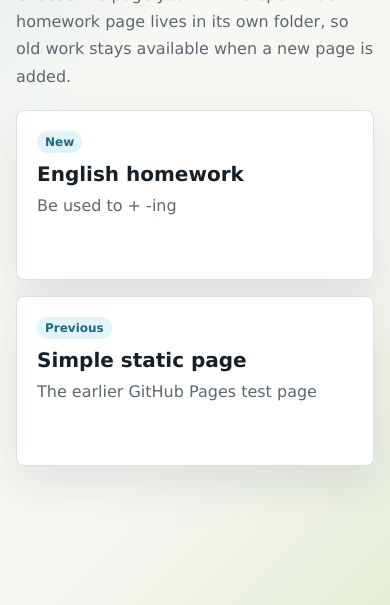
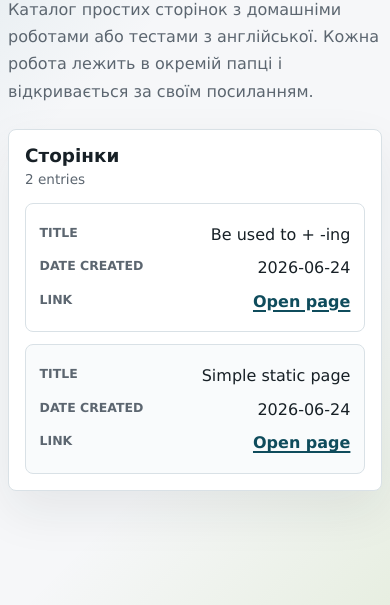
Before and after one commit to MishaMyro/HW, a plain HTML site: page index.html in a window 390 px wide. Shown: the part 239-844 px from the top of the page. Drawn offline with Linux system fonts and the light colour scheme.

Commit message:
Create a homework pages catalog
Make the repository root a GitHub Pages catalog with a table of homework/test pages, creation dates, and links to each page folder.

Constraint: project must stay static and work from the GitHub Pages repository root
Rejected: keeping the card-only landing page | it does not show the requested title/date/link table
Confidence: high
Scope-risk: narrow
Directive: add each future homework or test as its own folder and register it in the root table
Tested: checked root table contains both existing page links; checked expected files exist
Not-tested: visual browser screenshot

```diff
--- a/index.html
+++ b/index.html
@@ -1,35 +1,64 @@
 <!doctype html>
-<html lang="en">
+<html lang="uk">
   <head>
     <meta charset="utf-8" />
     <meta name="viewport" content="width=device-width, initial-scale=1" />
-    <meta name="description" content="Homework pages published with GitHub Pages." />
-    <title>Homework Pages</title>
+    <meta
+      name="description"
+      content="Каталог сторінок з домашніми роботами та тестами з англійської."
+    />
+    <title>English Homework Pages</title>
     <link rel="stylesheet" href="style.css" />
   </head>
   <body>
     <main class="page">
-      <section class="intro">
+      <header class="intro">
         <p class="eyebrow">GitHub Pages</p>
-        <h1>Homework pages</h1>
+        <h1>English homework and tests</h1>
         <p class="lead">
-          Choose the page you want to open. Each homework page lives in its own
-          folder, so old work stays available when a new page is added.
+          Каталог простих сторінок з домашніми роботами або тестами з
+          англійської. Кожна робота лежить в окремій папці і відкривається за
+          своїм посиланням.
         </p>
-      </section>
+      </header>
 
-      <section class="links" aria-label="Published pages">
-        <a class="link-card" href="english-homework/">
-          <span class="label">New</span>
-          <strong>English homework</strong>
-          <span>Be used to + -ing</span>
-        </a>
+      <section class="table-section" aria-labelledby="pages-title">
+        <div class="section-heading">
+          <h2 id="pages-title">Сторінки</h2>
+          <span class="counter">2 entries</span>
+        </div>
 
-        <a class="link-card" href="simple-static/">
-          <span class="label">Previous</span>
-          <strong>Simple static page</strong>
-          <span>The earlier GitHub Pages test page</span>
-        </a>
+        <div class="table-wrap">
+          <table>
+            <thead>
+              <tr>
+                <th scope="col">Title</th>
+                <th scope="col">Date created</th>
+                <th scope="col">Link</th>
+              </tr>
+            </thead>
+            <tbody>
+              <tr>
+                <td data-label="Title">Be used to + -ing</td>
+                <td data-label="Date created">
+                  <time datetime="2026-06-24">2026-06-24</time>
+                </td>
+                <td data-label="Link">
+                  <a href="english-homework/">Open page</a>
+                </td>
+              </tr>
+              <tr>
+                <td data-label="Title">Simple static page</td>
+                <td data-label="Date created">
+                  <time datetime="2026-06-24">2026-06-24</time>
+                </td>
+                <td data-label="Link">
+                  <a href="simple-static/">Open page</a>
+                </td>
+              </tr>
+            </tbody>
+          </table>
+        </div>
       </section>
     </main>
   </body>
--- a/style.css
+++ b/style.css
@@ -1,13 +1,14 @@
 :root {
   color-scheme: light;
-  --bg: #f7f8f4;
+  --bg: #f6f7f9;
   --ink: #172026;
-  --muted: #5d6870;
+  --muted: #5c6670;
   --panel: #ffffff;
   --accent: #176b87;
-  --accent-soft: #e4f3f7;
-  --border: #d9e1e4;
-  --shadow: 0 18px 45px rgba(23, 32, 38, 0.1);
+  --accent-strong: #0f4c5c;
+  --line: #d9e1e6;
+  --row: #f9fbfc;
+  --shadow: 0 20px 50px rgba(23, 32, 38, 0.08);
 }
 
 * {
@@ -17,97 +18,194 @@
 body {
   margin: 0;
   min-height: 100vh;
+  color: var(--ink);
   font-family: Verdana, Geneva, sans-serif;
-  color: var(--ink);
   background:
     linear-gradient(135deg, rgba(23, 107, 135, 0.12), transparent 34%),
-    linear-gradient(315deg, rgba(101, 163, 13, 0.12), transparent 32%),
+    linear-gradient(315deg, rgba(101, 163, 13, 0.1), transparent 30%),
     var(--bg);
 }
 
 .page {
-  width: min(920px, calc(100% - 2rem));
+  width: min(1040px, calc(100% - 2rem));
   min-height: 100vh;
   margin: 0 auto;
   display: grid;
   align-content: center;
-  gap: 1.25rem;
+  gap: 1.5rem;
   padding: 2rem 0;
 }
 
 .intro {
-  max-width: 680px;
+  max-width: 760px;
 }
 
 .eyebrow {
   margin: 0 0 0.75rem;
-  color: var(--accent);
+  color: var(--accent-strong);
   font-size: 0.78rem;
   font-weight: 700;
   letter-spacing: 0.12em;
   text-transform: uppercase;
 }
 
+h1,
+h2 {
+  margin: 0;
+  line-height: 1.08;
+}
+
 h1 {
-  margin: 0;
   font-family: Georgia, "Times New Roman", serif;
   font-size: 3rem;
-  line-height: 1.05;
+}
+
+h2 {
+  font-size: 1.15rem;
 }
 
 .lead {
   margin: 1rem 0 0;
-  max-width: 62ch;
+  max-width: 68ch;
   color: var(--muted);
   font-size: 1rem;
   line-height: 1.7;
 }
 
-.links {
-  display: grid;
-  grid-template-columns: repeat(auto-fit, minmax(240px, 1fr));
-  gap: 1rem;
-}
-
-.link-card {
-  min-height: 170px;
-  display: grid;
-  align-content: start;
-  gap: 0.55rem;
+.table-section {
   padding: 1.25rem;
-  border: 1px solid var(--border);
+  border: 1px solid var(--line);
   border-radius: 8px;
   background: var(--panel);
   box-shadow: var(--shadow);
-  color: inherit;
-  text-decoration: none;
 }
 
-.link-card:hover {
-  border-color: var(--accent);
+.section-heading {
+  display: flex;
+  align-items: center;
+  justify-content: space-between;
+  gap: 1rem;
+  margin-bottom: 1rem;
 }
 
-.label {
-  width: fit-content;
-  padding: 0.25rem 0.5rem;
-  border-radius: 999px;
-  background: var(--accent-soft);
-  color: var(--accent);
-  font-size: 0.75rem;
-  font-weight: 700;
+.counter {
+  color: var(--muted);
+  font-size: 0.85rem;
 }
 
-.link-card strong {
-  font-size: 1.25rem;
+.table-wrap {
+  overflow-x: auto;
+  border: 1px solid var(--line);
+  border-radius: 8px;
 }
 
-.link-card span:last-child {
-  color: var(--muted);
-  line-height: 1.55;
+table {
+  width: 100%;
+  border-collapse: collapse;
+  background: var(--panel);
 }
 
-@media (max-width: 640px) {
+th,
+td {
+  padding: 1rem;
+  border-bottom: 1px solid var(--line);
+  text-align: left;
+  vertical-align: middle;
+}
+
+th {
+  color: var(--muted);
+  font-size: 0.78rem;
+  font-weight: 700;
+  letter-spacing: 0.08em;
+  text-transform: uppercase;
+}
+
+tbody tr:nth-child(even) {
+  background: var(--row);
+}
+
+tbody tr:last-child td {
+  border-bottom: 0;
+}
+
+a {
+  color: var(--accent-strong);
+  font-weight: 700;
+  text-decoration-thickness: 2px;
+  text-underline-offset: 0.2em;
+}
+
+a:hover {
+  color: var(--accent);
+}
+
+@media (max-width: 700px) {
+  .page {
+    width: min(100% - 1rem, 1040px);
+    padding: 1rem 0;
+  }
+
   h1 {
     font-size: 2.25rem;
   }
+
+  .table-section {
+    padding: 1rem;
+  }
+
+  .section-heading {
+    align-items: flex-start;
+    flex-direction: column;
+    gap: 0.35rem;
+  }
+
+  .table-wrap {
+    border: 0;
+    overflow: visible;
+  }
+
+  table,
+  thead,
+  tbody,
+  tr,
+  th,
+  td {
+    display: block;
+  }
+
+  thead {
+    position: absolute;
+    width: 1px;
+    height: 1px;
+    overflow: hidden;
+    clip: rect(0 0 0 0);
+  }
+
+  tr {
+    padding: 0.85rem;
+    border: 1px solid var(--line);
+    border-radius: 8px;
+    background: var(--panel);
+  }
+
+  tr + tr {
+    margin-top: 0.75rem;
+  }
+
+  td {
+    display: flex;
+    justify-content: space-between;
+    gap: 1rem;
+    padding: 0.45rem 0;
+    border-bottom: 0;
+  }
+
+  td::before {
+    content: attr(data-label);
+    color: var(--muted);
+    font-size: 0.78rem;
+    font-weight: 700;
+    text-transform: uppercase;
+  }
 }
```
Also changed, not shown: 1 other file.
